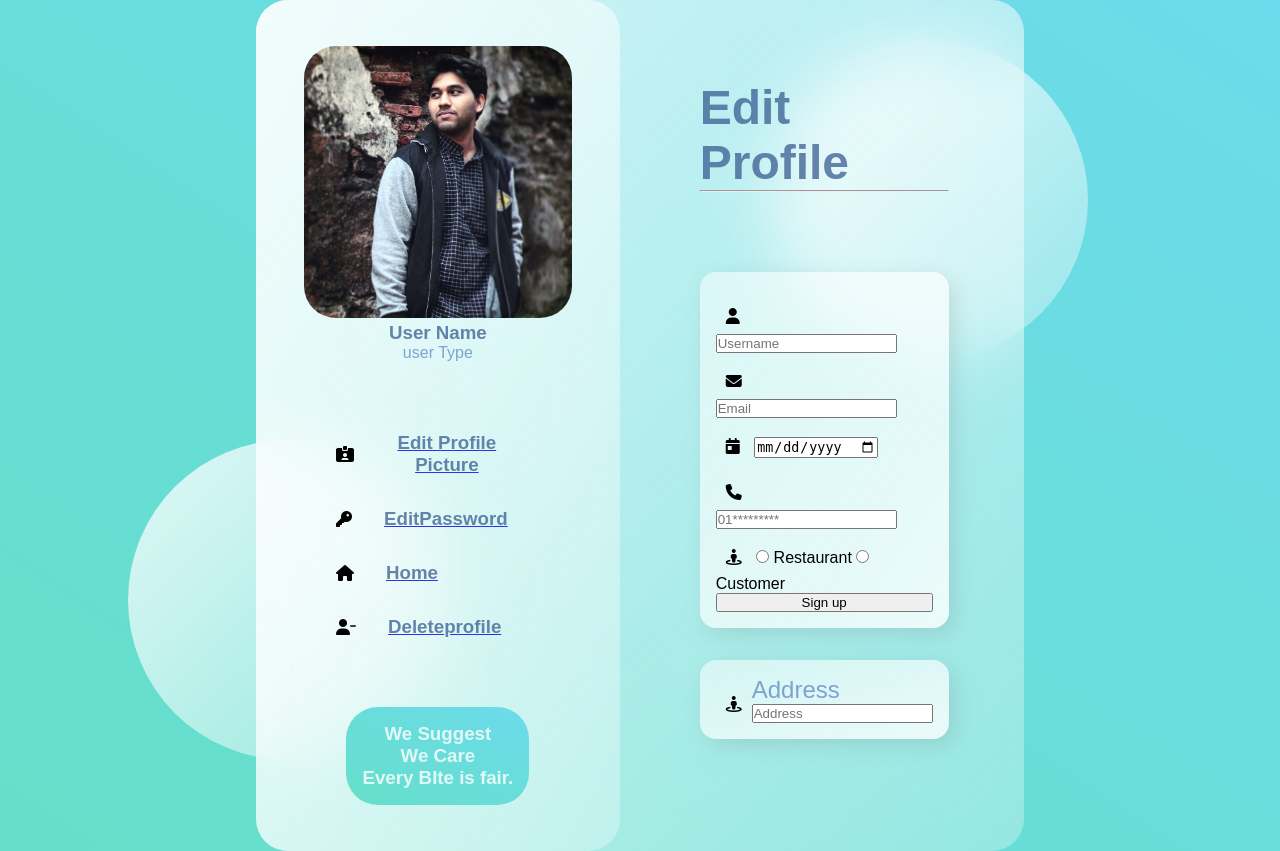
After one commit to sams52s/Web-Technologies-course, a PHP site: page /Eidt.html in a window 1280 px wide. The commit adds this page. Run offline with PHP 8.4, Linux system fonts and the light colour scheme; some libraries are stand-ins or nearby versions.

Commit message:
Update after designing part

```diff
--- a/Project G1_1 restaurant assistant/View/Common files/Header.html
+++ b/Project G1_1 restaurant assistant/View/Common files/Header.html
@@ -69,8 +69,8 @@
         </div>
         <div class="header-right">
             <a href='home.html'>Home</a>
-            <a href='login.html'>login</a>
-            <a href='registration.html'>Registration</a>
+            <a href='ViewProfile.html'>Profile</a>
+            <a href='logout.html'>Logout</a>
         </div>
     </div>
 </body>
--- /dev/null
+++ b/Project G1_1 restaurant assistant/View/Css/Home.css
@@ -0,0 +1,159 @@
+* {
+    margin: 0;
+    padding: 0;
+    box-sizing: border-box;
+}
+
+h1 {
+    color: #426696;
+    font-weight: 600;
+    font-size: 3rem;
+    opacity: 0.8;
+}
+
+img {
+    max-width: 17rem;
+    max-height: 17rem;
+    border-radius: 2rem;
+}
+
+h2,
+p {
+    color: #658ec6;
+    font-weight: 500;
+    opacity: 0.8;
+}
+
+h3 {
+    color: #426696;
+    font-weight: 600;
+    opacity: 0.8;
+}
+
+main {
+    font-family: "Poppins", sans-serif;
+    min-height: 10vh;
+    background: linear-gradient(to right top, #65dfc9, #6cdbeb);
+    display: flex;
+    align-items: center;
+    justify-content: center;
+}
+
+.glass {
+    background: white;
+    min-height: 80vh;
+    width: 60%;
+    background: linear-gradient( to right bottom, rgba(255, 255, 255, 0.7), rgba(255, 255, 255, 0.3));
+    border-radius: 2rem;
+    z-index: 2;
+    backdrop-filter: blur(2rem);
+    display: flex;
+}
+
+.circle1,
+.circle2 {
+    background: white;
+    background: linear-gradient( to right bottom, rgba(255, 255, 255, 0.8), rgba(255, 255, 255, 0.3));
+    height: 20rem;
+    width: 20rem;
+    position: absolute;
+    border-radius: 50%;
+}
+
+.circle1 {
+    top: 5%;
+    right: 15%;
+}
+
+.circle2 {
+    bottom: 5%;
+    left: 10%;
+}
+
+.dashboard {
+    flex: 1;
+    display: flex;
+    flex-direction: column;
+    align-items: center;
+    justify-content: space-evenly;
+    text-align: center;
+    background: linear-gradient( to right bottom, rgba(255, 255, 255, 0.7), rgba(255, 255, 255, 0.3));
+    border-radius: 2rem;
+}
+
+.link {
+    display: flex;
+    margin: 1rem 0rem;
+    padding: 0.5rem 5rem;
+    /*y ax padding x ax padding*/
+    align-items: center;
+}
+
+.link h3 {
+    padding: 0rem 2rem;
+}
+
+.Right {
+    flex: 2;
+    margin: 5rem;
+    display: flex;
+    flex-direction: column;
+    justify-content: space-evenly;
+}
+
+.pro {
+    background: linear-gradient(to right top, #65dfc9, #6cdbeb);
+    border-radius: 2rem;
+    color: white;
+    padding: 1rem;
+    position: relative;
+}
+
+.pro h3 {
+    width: 100%;
+    color: white;
+    font-weight: 600;
+}
+
+
+/* Right */
+
+.status {
+    margin-bottom: 3rem;
+}
+
+.status input {
+    background: linear-gradient( to right bottom, rgba(255, 255, 255, 0.7), rgba(255, 255, 255, 0.3));
+    border: none;
+    width: 50%;
+    padding: 0.5rem;
+    border-radius: 2rem;
+}
+
+.card {
+    display: flex;
+    background: linear-gradient( to left top, rgba(255, 255, 255, 0.8), rgba(255, 255, 255, 0.5));
+    border-radius: 1rem;
+    margin: 2rem 0rem;
+    padding: 1rem;
+    box-shadow: 6px 6px 20px rgba(122, 122, 122, 0.212);
+    justify-content: space-between;
+}
+
+.card i {
+    padding: 10px;
+    margin-top: 10px;
+}
+
+.card-info {
+    display: flex;
+    flex-direction: column;
+    justify-content: space-between;
+}
+
+.percentage {
+    font-weight: bold;
+    background: linear-gradient(to right top, #7beed9, #197685);
+    -webkit-background-clip: text;
+    -webkit-text-fill-color: transparent;
+}
--- /dev/null
+++ b/Project G1_1 restaurant assistant/View/Eidt.html
@@ -0,0 +1,106 @@
+<!DOCTYPE html>
+<html lang="en">
+
+<head>
+    <meta charset="UTF-8" />
+    <meta name="viewport" content="width=device-width, initial-scale=1.0" />
+    <title>Edit Profile</title>
+    <link rel="stylesheet" href="./Css/Home.css" />
+    <script src="https://kit.fontawesome.com/64d58efce2.js" crossorigin="anonymous"></script>
+</head>
+
+<body>
+    <main>
+        <section class="glass">
+            <div class="dashboard">
+                <div class="user">
+                    <img src="./Propic/mypic.jpg" alt="" />
+                    <h3>User Name</h3>
+                    <p>user Type</p>
+                </div>
+                <div class="links">
+                    <div class="link">
+                        <i class="fas fa-id-card-alt"></i>
+                        <a href="./EditProPic.html">
+                            <h3> Edit Profile Picture</h3>
+                        </a>
+                    </div>
+                    <div class="link">
+                        <i class="fas fa-key"></i>
+                        <a href="./Editpass.html">
+                            <h3>EditPassword</h3>
+                        </a>
+                    </div>
+                    <div class="link">
+                        <i class="fas fa-home"></i>
+                        <a href="./Home.html">
+                            <h3> Home</h3>
+                        </a>
+
+                    </div>
+                    <div class="link">
+                        <i class="fas fa-user-minus"></i>
+                        <a href="#">
+                            <h3> Deleteprofile</h3>
+                        </a>
+                    </div>
+
+                </div>
+                <div class="pro">
+                    <h3>We Suggest <br>We Care <br>Every BIte is fair.</h3>
+
+                </div>
+            </div>
+            <div class="Right">
+                <div class="status">
+                    <h1>Edit Profile</h1>
+                    <hr>
+                </div>
+                <div class="cards">
+                    <div class="card">
+                        <div class="card-info">
+                            <div class="input-field">
+                                <i class="fas fa-user"></i>
+                                <input type="text" placeholder="Username" />
+                            </div>
+                            <div class="input-field">
+                                <i class="fas fa-envelope"></i>
+                                <input type="email" placeholder="Email" />
+                            </div>
+                            <div class="input-field">
+                                <i class="fas fa-calendar-day"></i>
+                                <input type="date" placeholder="Date of birth" />
+                            </div>
+                            <div class="input-field">
+                                <i class="fas fa-phone"></i>
+                                <input type="text" placeholder="01*********" />
+                            </div>
+                            <div class="input-field">
+                                <i class="fas fa-street-view"></i>
+                                <input type="Radio" id="u1" /> Restaurant
+                                <input type="Radio" id="u2" /> Customer <br>
+                            </div>
+                            <input type="submit" class="btn" value="Sign up" />
+
+
+
+                        </div>
+
+                    </div>
+                    <div class="card">
+                        <i class="fas fa-street-view"></i>
+                        <div class="card-info">
+                            <h2>Address</h2>
+                            <input type="text" placeholder="Address" />
+                        </div>
+
+                    </div>
+                </div>
+            </div>
+        </section>
+    </main>
+    <div class="circle1"></div>
+    <div class="circle2"></div>
+</body>
+
+</html>
--- a/Project G1_1 restaurant assistant/View/Login.html
+++ b/Project G1_1 restaurant assistant/View/Login.html
@@ -20,7 +20,7 @@
                     <h2 class="title">Sign in</h2>
                     <div class="input-field">
                         <i class="fas fa-user"></i>
-                        <input type="text" placeholder="Username" />
+                        <input type="text" placeholder="User ID" />
                         <!--placeholder is that text we use to see on that input field before we gives any value or input-->
                     </div>
                     <div class="input-field">
--- a/Project G1_1 restaurant assistant/View/about.html
+++ b/Project G1_1 restaurant assistant/View/about.html
@@ -14,6 +14,10 @@
         <header>
             <nav>
                 <h2 class="logo" style="color:rgb(238, 222, 82);">G1_1</h2>
+                <div class="btn">
+                    <a href="./Login.html"><input type="submit" class="btn" value="Lets Started" /></a>
+
+                </div>
 
             </nav>
             <main>
@@ -53,6 +57,7 @@
                         <img class="model-left" src="./Css/Img/sale-left.png" alt="Sale">
                         <img class="model-right" src="./Css/Img/sale-right.png" alt="Sale">
                     </div>
+
                 </section>
 
             </main>
@@ -60,6 +65,7 @@
         </header>
     </div>
 
+
 </body>
 
 </html>
```
Also changed, not shown: Project G1_1 restaurant assistant/View/Css/about.css (+17 -0 lines), Project G1_1 restaurant assistant/View/EditProPic.html (added, +84 -0 lines), Project G1_1 restaurant assistant/View/Editpass.html (added, +86 -0 lines), Project G1_1 restaurant assistant/View/Home.html (added, +90 -0 lines), Project G1_1 restaurant assistant/View/ViewProfile.html (added, +95 -0 lines), Project G1_1 restaurant assistant/View/Welcome.html (+6 -2 lines), Project G1_1 restaurant assistant/View/Propic/mypic.jpg (added).
